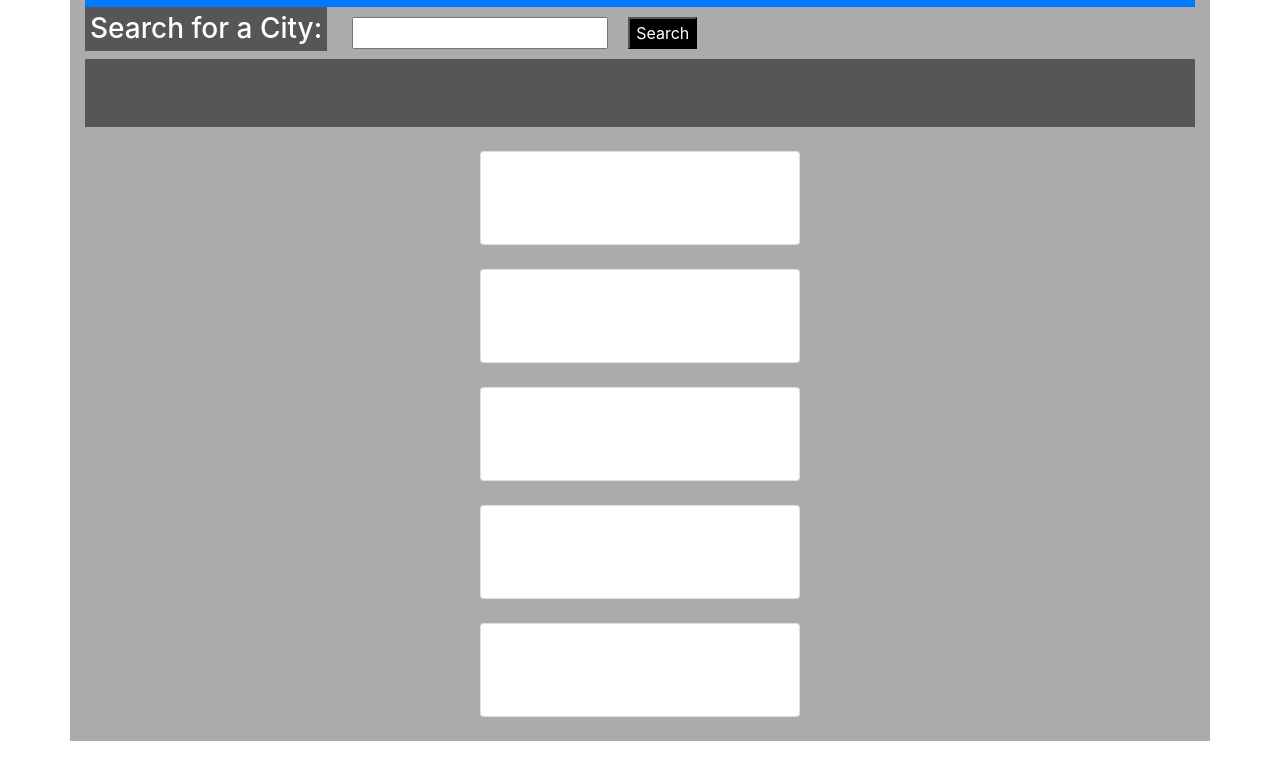
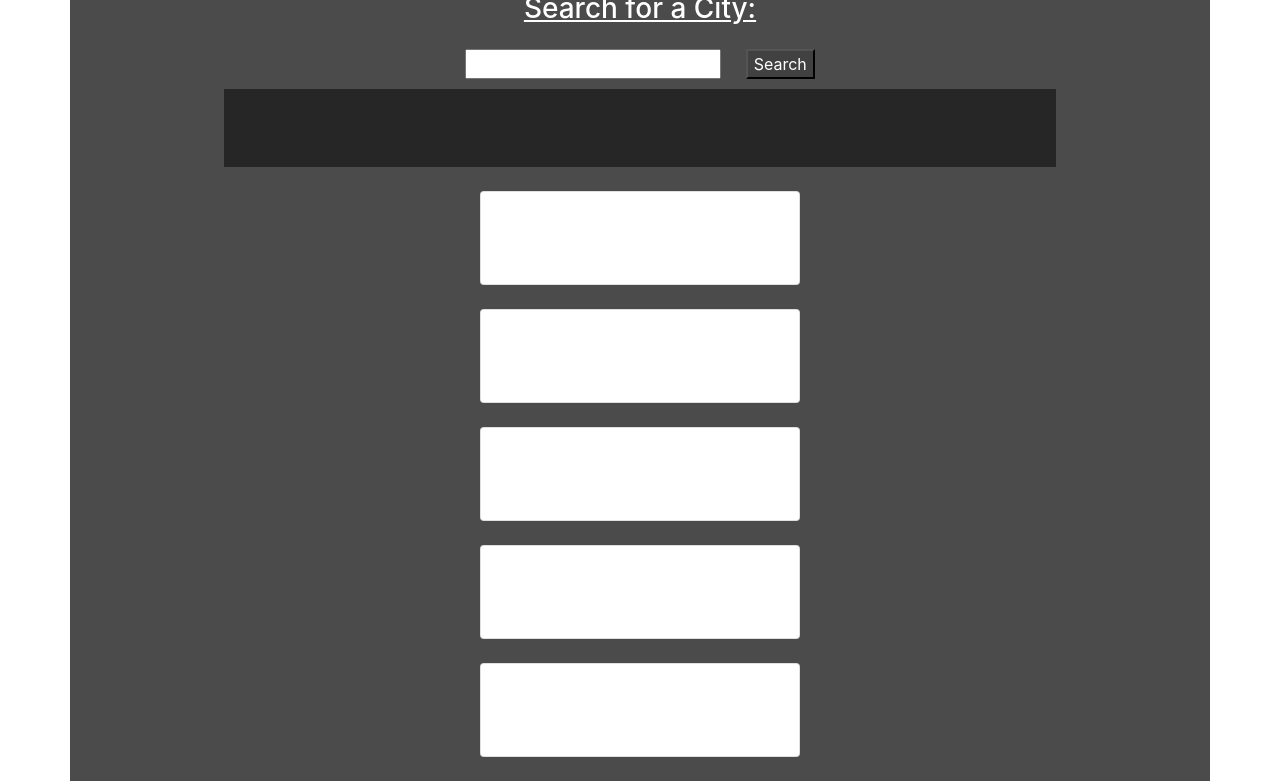
Before and after one commit to HeatherAckerman/Weather_Dashboard, a plain HTML site: page index.html in a window 1280 px wide. Shown: the part 79-860 px from the top of the page. Before the commit the page ends 820 px from the top, so only its background shows below. Drawn offline with nearby package versions, Linux system fonts and the light colour scheme.

Commit message:
changed some styling

```diff
--- a/index.html
+++ b/index.html
@@ -13,11 +13,8 @@
 
 <body>
     <div class="container">
-        <nav class="navbar navbar-dark bg-primary" id="navbar">
-            <h1>Weather Checker</h1>
-        </nav>
-
-        <div class="row">
+        <h1>Weather Checker</h1>
+        <div id="citySearch">
             <h3>Search for a City:</h3>
             <input type="text" id="searchInput">
             <button id="searchButton">Search</button>
@@ -117,7 +114,6 @@
 
     </div>
 
-
     <script src="https://code.jquery.com/jquery-3.4.1.min.js"></script>
     <script src="script.js"></script>
     <script src="https://cdnjs.cloudflare.com/ajax/libs/moment.js/2.24.0/moment.min.js"></script>
--- a/style.css
+++ b/style.css
@@ -1,6 +1,7 @@
 .container {
-    background-color: rgb(171, 171, 173);
+    background-color: rgb(75, 75, 75);
 }
+
 #navbar {
    font-size: 25px;
     color: white;
@@ -9,12 +10,27 @@
     margin: 0 auto;
 }
 
-h3 {
-    font-size: 13px;
+h1 {
+    font-size: 30px;
+    text-align: center;
+    font-weight: bolder;
     color: white;
-    background: rgb(3, 3, 3, .5);
     margin:15px;
     padding: 5px;
+}
+
+h3 {
+    font-size: 15px;
+    color: white;
+    margin:15px;
+    padding: 5px;
+    font-weight: lighter;
+    text-decoration: underline;
+}
+
+#citySearch {
+    text-align: center;
+    margin: 0 auto;
 }
 
 #searchInput {
@@ -23,7 +39,7 @@ h3 {
 
 #searchButton {
     margin: 10px;
-    background-color: black;
+    background-color: rgb(65, 65, 65);
     color: white;
 }
 
@@ -33,6 +49,7 @@ h3 {
     padding:30px;
     background: rgb(3, 3, 3, .5);
     margin: 0 auto;
+    width: 75%;
 }
 
 #futureForcast {
```
